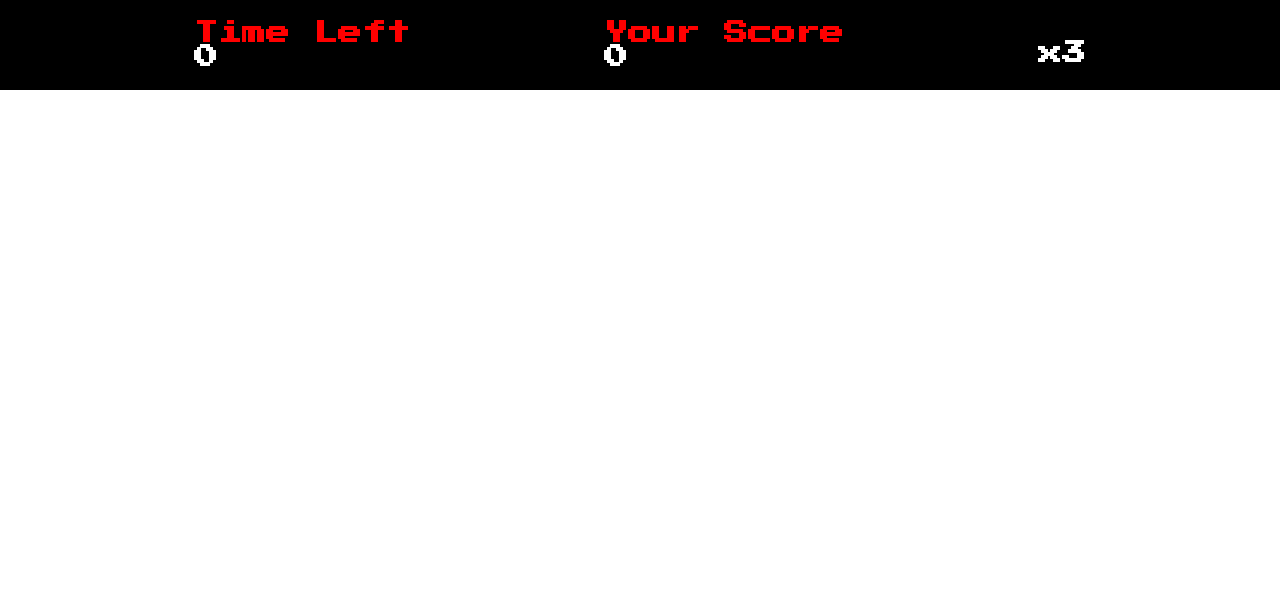
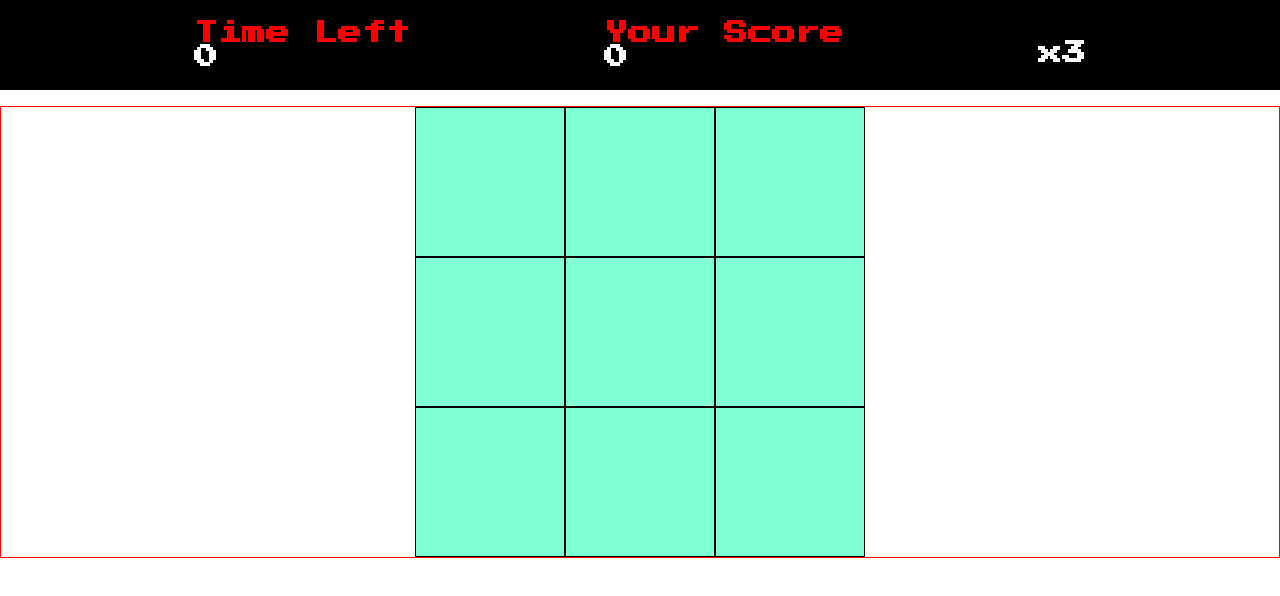
Before and after one commit to relicote/detona-ralph, a plain HTML site: page index.html in a window 1280 px wide. Drawn offline with Linux system fonts and the light colour scheme.

Commit message:
Update main.css

```diff
--- a/src/styles/main.css
+++ b/src/styles/main.css
@@ -1,5 +1,7 @@
 .container{
     display: flex;
+    flex-direction: column;
+    height: 100%;
 }
 
 .menu{
@@ -12,3 +14,22 @@
     background-color: #000000;
     color: #ffffff;
 }
+
+.panel{
+    margin-top: 1rem;
+    display: flex;
+    align-items: center;
+    justify-content: center;
+    border: 1px solid #ff0000;
+}
+
+.square{
+    height: 150px;
+    width: 150px;
+    border: 1px solid black;
+    background-color: #80ffd4
+}
+
+.enemy{
+    background-color: #ff0000;
+}
```
